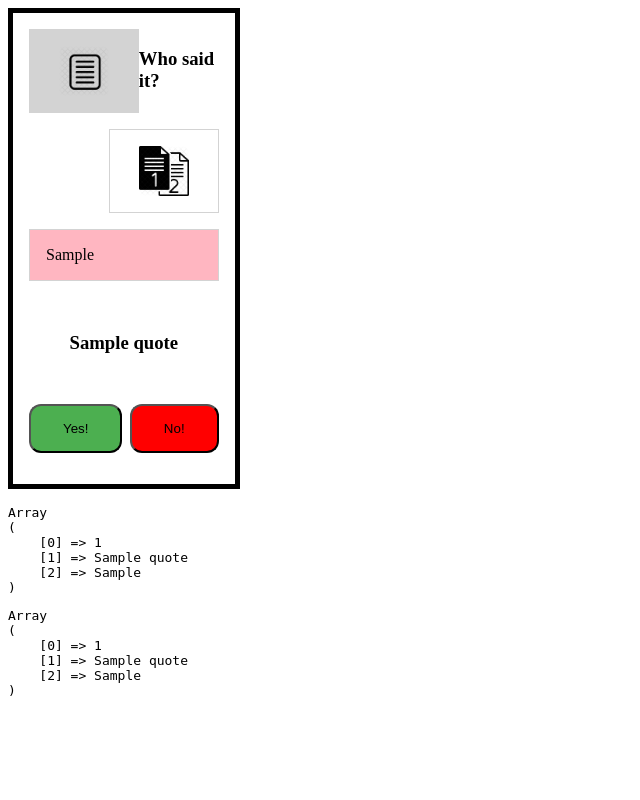
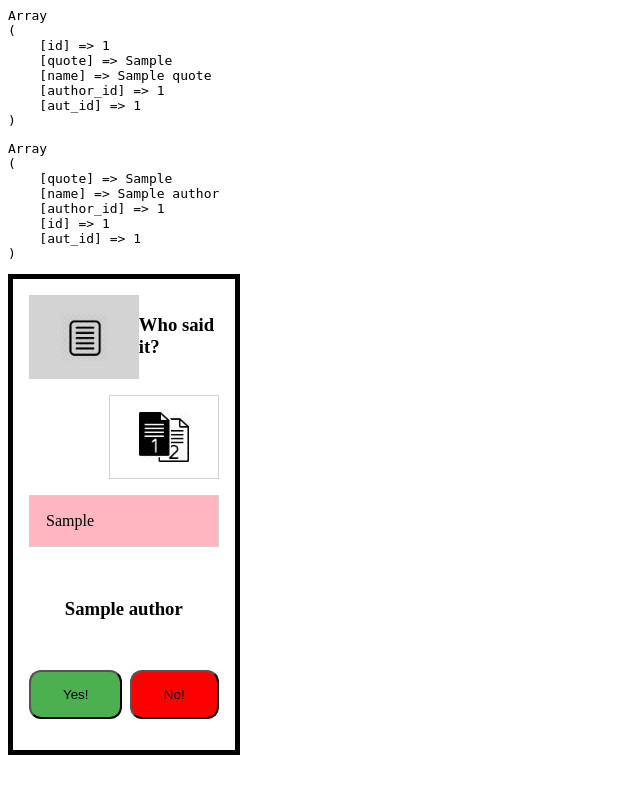
Before and after one commit to monatanasov/quiz, a PHP site: page /binarymode.php in a window 1280 px wide. Shown: the whole page, without its empty margins (0-640 px from the left). Run offline with PHP 8.4, Linux system fonts and the light colour scheme; tables that the repository leaves empty or names only in its code hold one stand-in row (values such as "Sample post").

Commit message:
uprajnenie 26.04

```diff
--- a/binarymode.php
+++ b/binarymode.php
@@ -1,7 +1,38 @@
 <?php
 include './dbconn.php';
-$quotequery=mysqli_query($conn, "SELECT *, authors.id AS aut_id FROM `authors` LEFT JOIN `quotes` ON authors.id=quotes.author_id ORDER BY RAND() LIMIT 1 ");
-$authorquery=mysqli_query($conn, "SELECT *, authors.id AS aut_id FROM `authors` LEFT JOIN `quotes` ON authors.id=quotes.author_id ORDER BY RAND() LIMIT 1 ");
+
+$quotesQuery = mysqli_query(
+    $conn,
+    "SELECT * FROM `quotes`"
+);
+$authorsQuery = mysqli_query(
+    $conn,
+    "SELECT * FROM `authors`"
+);
+
+// create new empty array
+$quotesArray = [];
+
+while ($quote = mysqli_fetch_assoc($quotesQuery)) {
+    // store the row as new key in the array
+    $quotesArray[] = $quote;
+}
+
+// create new empty array
+$authorsArray = [];
+
+while ($author = mysqli_fetch_assoc($authorsQuery)) {
+    // store the row as new key in the array
+    $authorsArray[] = $author;
+}
+
+echo '<pre>'. print_r($quotesArray[0], true) .'</pre>';
+
+$authorsCount = count($authorsArray);
+
+$randomAuthorKey = rand(0, $authorsCount - 1);
+
+echo '<pre>'. print_r($authorsArray[$randomAuthorKey], true) .'</pre>';
 ?>
 
 <html lang="en">
@@ -25,33 +56,48 @@ $authorquery=mysqli_query($conn, "SELECT *, authors.id AS aut_id FROM `authors`
         <h3>Who said it?</h3>
         <div class="binaryquote" >
             <?php
-            while($row=mysqli_fetch_assoc($quotequery)){
-                echo $row['quote'];
-                $resultquote[]=$row['author_id'];
-                $resultquote[]=$row['name'];
-                $resultquote[]=$row['quote'];
-            }
+            echo $quotesArray[0]['quote'];
             ?>
         </div>
         <div class="binaryauthor">
             <?php
-            while($row=mysqli_fetch_assoc($authorquery)){
-                echo '<h3>'.$row['name'].'</h3>';
-                $resultauthor[]=$row['aut_id'];
-                $resultauthor[]=$row['name'];
-                $resultauthor[]=$row['quote'];
-            }
+                echo '<h3>'.$authorsArray[$randomAuthorKey]['name'].'</h3>';
             ?>
         </div>
+            <?php
+                $check = 0;
 
-            <button id="BtnYes" class="button yesbutton">Yes!</button>
-            <button id="BtnNo" class="button nobutton">No!</button>
+                // check if this is the author
+                if ($quotesArray[0]['author_id'] === $authorsArray[$randomAuthorKey]['id']) {
+                    $check = 1;
+                }
+
+                echo '<button id="BtnYes" class="button yesbutton" onclick="buttonClicked(1, '. $check .')" >Yes!</button>';
+                echo '<button id="BtnYes" class="button nobutton" onclick="buttonClicked(0, '. $check .')">No!</button>';
+            ?>
     </div>
+    <div>
+<!--        <p class="answer" id="correct-answer">The answer is correct</p>-->
+<!--        <p class="answer" id="incorrect-answer">The answer is NOT correct</p>-->
+        <p class="answer" id="what-is-the-answer">The answer is NOT correct</p>
+    </div>
+</body>
 
-   <?php
-        echo '<pre>' . print_r($resultquote, true) . '</pre>';
-        echo '<pre>' . print_r($resultauthor, true) . '</pre>';
-    ?>
+<script>
+    function buttonClicked(value, check) {
+        // show div
 
-</body>
+        let answers = document.getElementsByClassName('answer');
+        for(i = 0; i < answers.length; i++) {
+            answers[i].style.display = 'none';
+        }
+
+        if (check === value) {
+            document.getElementById("correct-answer").style.display = "block";
+        } else {
+            document.getElementById("incorrect-answer").style.display = "block";
+        }
+    }
+</script>
+
 </html>
--- a/css/myquiz.css
+++ b/css/myquiz.css
@@ -37,3 +37,7 @@ img{
 .color{
     background-color: #FF0000;
 }
+
+.answer {
+    display: none;
+}
```
